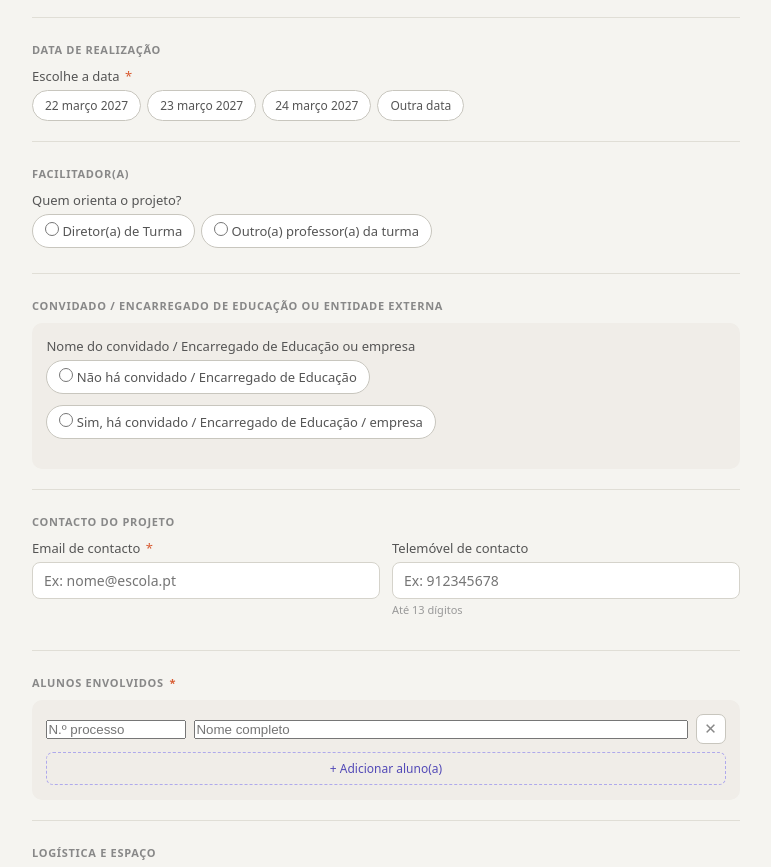
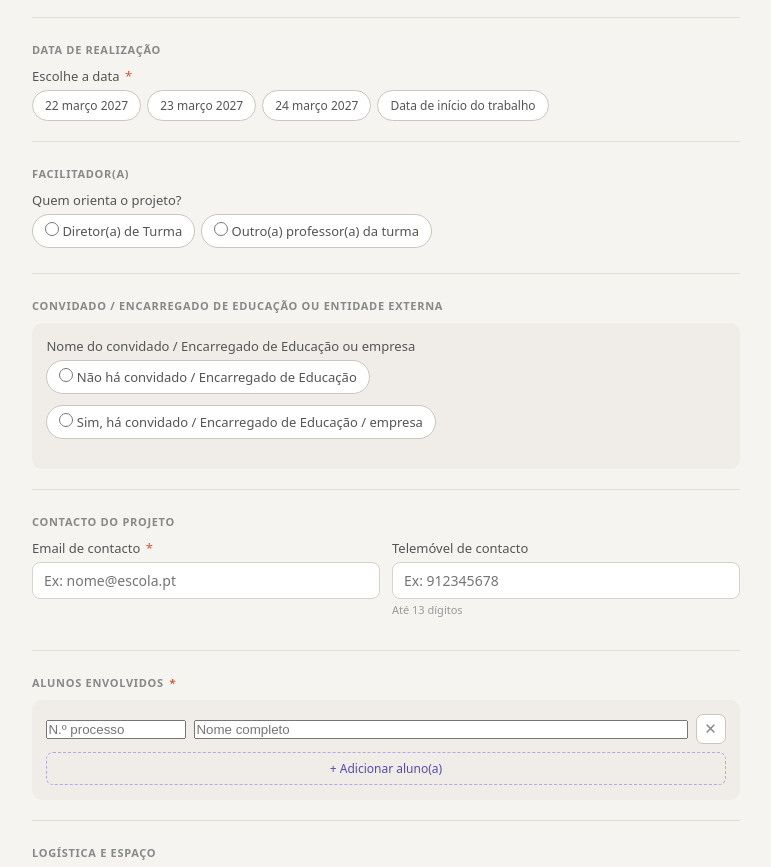
Before and after one commit to PCE2026/cidadania-e-desenvolvimento, a plain HTML site: page index.html in a window 1280 px wide. Shown: the part 1061-1928 px from the top of the page, without its empty margins (254-1025 px from the left). Drawn offline with Linux system fonts and the light colour scheme.

Commit message:
Update index.html

```diff
--- a/index.html
+++ b/index.html
@@ -178,7 +178,7 @@ body{font-family:system-ui,-apple-system,sans-serif;background:#F5F4F0;color:#1a
           <div class="chip" onclick="pickData(this,'22 mar 2027')">22 março 2027</div>
           <div class="chip" onclick="pickData(this,'23 mar 2027')">23 março 2027</div>
           <div class="chip" onclick="pickData(this,'24 mar 2027')">24 março 2027</div>
-          <div class="chip" onclick="pickData(this,'outra')">Outra data</div>
+          <div class="chip" onclick="pickData(this,'outra')">Data de início do trabalho</div>
         </div>
       </div>
       <div class="field" id="r-outra-f" style="display:none"><label>Especificar data</label><input type="date" id="r-outra"></div>
```
